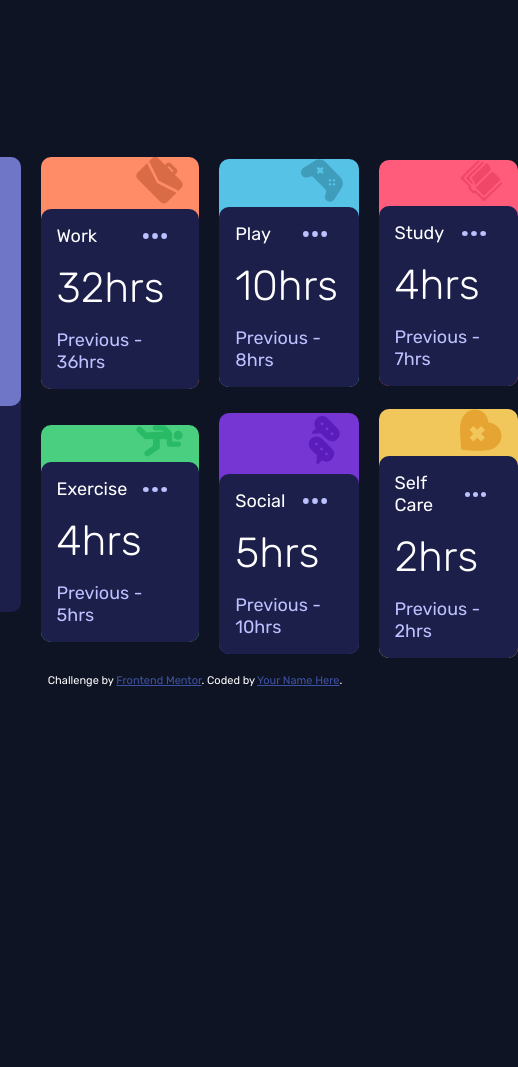
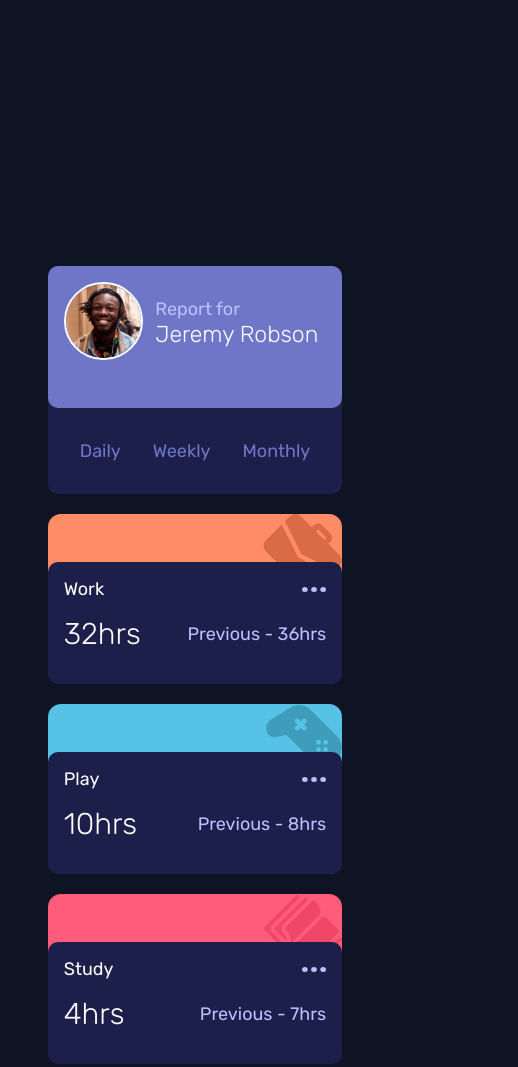
Before and after one commit to Kevin-Sarges/time-tracking-dashboard, a plain HTML site: page index.html in a window 390 px wide. Shown: the top 1067 px of the page, 518 px wide, since content can reach past the window. Before the commit the page ends 844 px from the top, so only its background shows below. Drawn offline with Linux system fonts and the light colour scheme.

Commit message:
Finalizando css

```diff
--- a/index.html
+++ b/index.html
@@ -18,8 +18,10 @@
     <div class="perfil">
       <div class="info">
         <img src="./public/images/image-jeremy.png" alt="photo" />
+        <div class="text">
           <p>Report for</p>
           <p id="name">Jeremy Robson</p>
+        </div>
       </div>
 
       <ul>
@@ -31,86 +33,86 @@
 
     <div class="schedules">
       <div class="components" id="work">
-        <img src="./public/images/icon-work.svg" alt="work" />
-
         <div class="hours">
           <div class="title">
             <h4>Work</h4>
             <img src="./public/images/icon-ellipsis.svg" alt="options" />
           </div>
 
+          <div class="text-hours">
             <p id="time">32hrs</p>
             <p>Previous - 36hrs</p>
           </div>
         </div>
+      </div>
 
       <div class="components" id="play">
-        <img src="./public/images/icon-play.svg" alt="play" />
-
         <div class="hours">
           <div class="title">
             <h4>Play</h4>
             <img src="./public/images/icon-ellipsis.svg" alt="options" />
           </div>
 
+          <div class="text-hours">
             <p id="time">10hrs</p>
             <p>Previous - 8hrs</p>
           </div>
         </div>
+      </div>
 
       <div class="components" id="study">
-        <img src="./public/images/icon-study.svg" alt="study" />
-
         <div class="hours">
           <div class="title">
             <h4>Study</h4>
             <img src="./public/images/icon-ellipsis.svg" alt="options" />
           </div>
 
+          <div class="text-hours">
             <p id="time">4hrs</p>
             <p>Previous - 7hrs</p>
           </div>
         </div>
+      </div>
 
       <div class="components" id="exercise">
-        <img src="./public/images/icon-exercise.svg" alt="exercise" />
-
         <div class="hours">
           <div class="title">
             <h4>Exercise</h4>
             <img src="./public/images/icon-ellipsis.svg" alt="options" />
           </div>
 
+          <div class="text-hours">
             <p id="time">4hrs</p>
             <p>Previous - 5hrs</p>
           </div>
         </div>
+      </div>
 
       <div class="components" id="social">
-        <img src="./public/images/icon-social.svg" alt="social" />
-
         <div class="hours">
           <div class="title">
             <h4>Social</h4>
             <img src="./public/images/icon-ellipsis.svg" alt="options" />
           </div>
 
+          <div class="text-hours">
             <p id="time">5hrs</p>
             <p>Previous - 10hrs</p>
           </div>
         </div>
+      </div>
 
       <div class="components" id="self">
-        <img src="./public/images/icon-self-care.svg" alt="self-care" />
-
         <div class="hours">
           <div class="title">
             <h4>Self Care</h4>
             <img src="./public/images/icon-ellipsis.svg" alt="options" />
           </div>
 
+          <div class="text-hours">
             <p id="time">2hrs</p>
             <p>Previous - 2hrs</p>
+          </div>
         </div>
       </div>
     </div>
--- a/public/styles/_main.scss
+++ b/public/styles/_main.scss
@@ -1,7 +1,6 @@
 .container {
   display: grid;
-  grid-template-columns: 23% 74%;
-  grid-template-rows: 88%;
+  grid-template-columns: 24% 78%;
   gap: 20px;
   justify-self: center;
   justify-content: center;
@@ -38,6 +37,11 @@
 
       li {
         margin: 1rem;
+
+        &:hover {
+          color: $white;
+          cursor: pointer;
+        }
       }
     }
   }
@@ -51,19 +55,12 @@
 
 
     .components {
-      text-align: end;
-      border-radius: 10px;
-
-      img {
-        width: 30%;
-        margin: 0 1rem;
-        top: 10;
-      }
+      padding: 3rem 0 0 0;
+      border-radius: 13px;
 
       .hours {
         width: 100%;
         padding: 1rem;
-        text-align: left;
         background: $Dark-blue;
         border-radius: 10px;
 
@@ -74,7 +71,12 @@
 
           img {
             width: 1.5rem;
+            cursor: pointer;
           }
+        }
+
+        &:hover {
+          background: hsl(237, 26%, 41%);
         }
       }
 
@@ -87,36 +89,90 @@
     }
 
     #work {
-      background: $Light-red-work;
+      background: url(../images/icon-work.svg) no-repeat right top $Light-red-work;
     }
 
     #play {
-      background: $Soft-blue-play;
+      background: url(../images/icon-play.svg) no-repeat right top $Soft-blue-play;
     }
 
     #study {
-      background: $Light-red-study;
+      background: url(../images/icon-study.svg) no-repeat right top $Light-red-study;
     }
 
     #exercise {
-      background: $Lime-green-exercise;
+      background: url(../images/icon-exercise.svg) no-repeat right top $Lime-green-exercise;
     }
 
     #social {
-      background: $Violet-social;
+      background: url(../images/icon-social.svg) no-repeat right top $Violet-social;
     }
 
     #self {
-      background: $Soft-orange-self;
+      background: url(../images/icon-self-care.svg) no-repeat right top $Soft-orange-self;
     }
+  }
+
+  @media (max-width: 875px) {
+    margin: 0 20%;
+    grid-template-columns: none;
+
+    .perfil {
+      margin-top: 66rem;
+
+      .info {
+        padding: 1rem;
+        display: flex;
+
+        .text {
+          margin-top: 1rem;
+          margin-left: .8rem;
+
+          #name {
+            font-size: 23px;
+          }
+        }
+      }
+
+      ul {
+        display: flex;
+      }
+    }
+
+    .schedules {
+      grid-template-columns: none;
+      grid-template-rows: 1fr 1fr 1fr 1fr 1fr 1fr;
+
+      .text-hours {
+        display: flex;
+        align-items: center;
+        justify-content: space-between;
+
+        #time {
+          font-size: 30px;
+        }
+      }
+    }
+  }
+
+  @media (max-width: 280px) {
+    margin: 0 30%;
   }
 }
 
 .attribution {
   font-size: 11px;
-  text-align: center;
+  position: absolute;
+
+  bottom: 0;
+  left: 40%;
+
 
   a {
     color: hsl(228, 45%, 44%);
   }
+
+  @media (max-width: 1000px) {
+    display: none;
+  }
 }
```
Also changed, not shown: public/styles/styles.css, 1 other file. Lines whose indentation alone changed are shown as unchanged.
